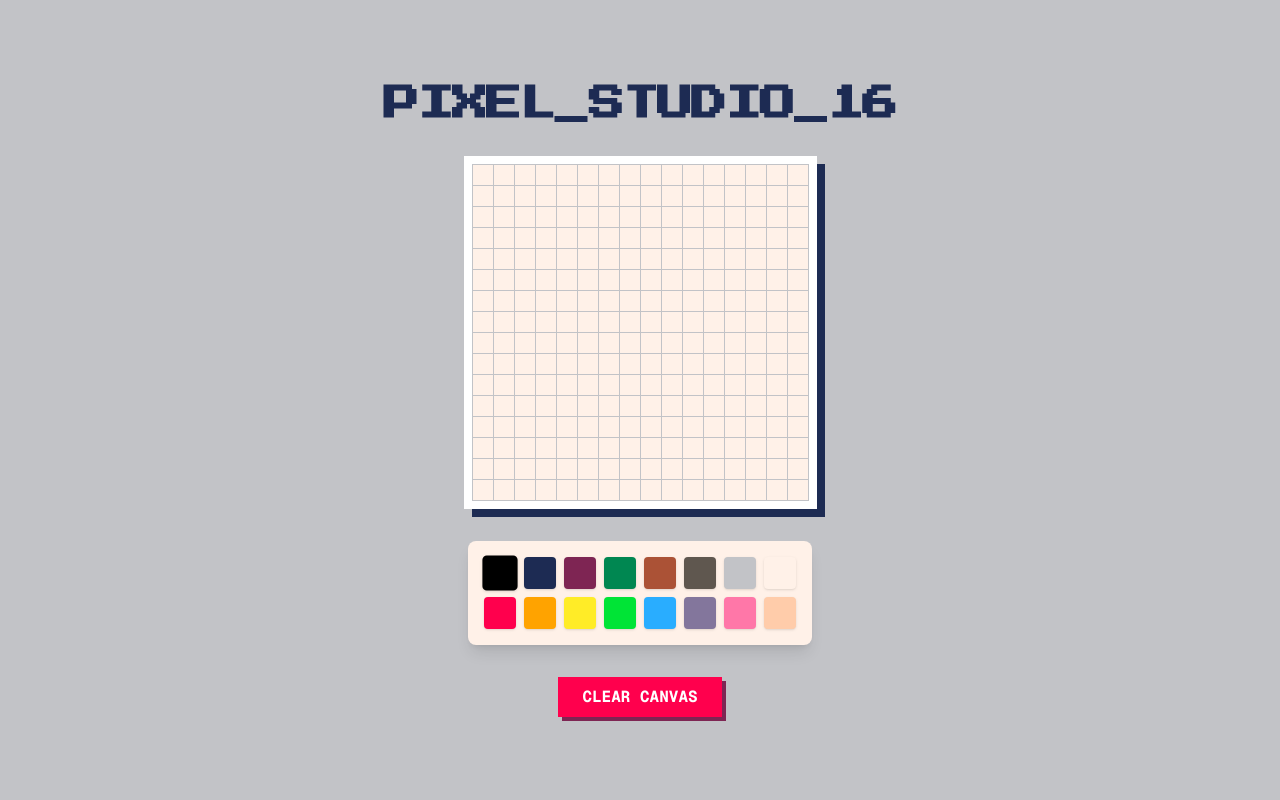
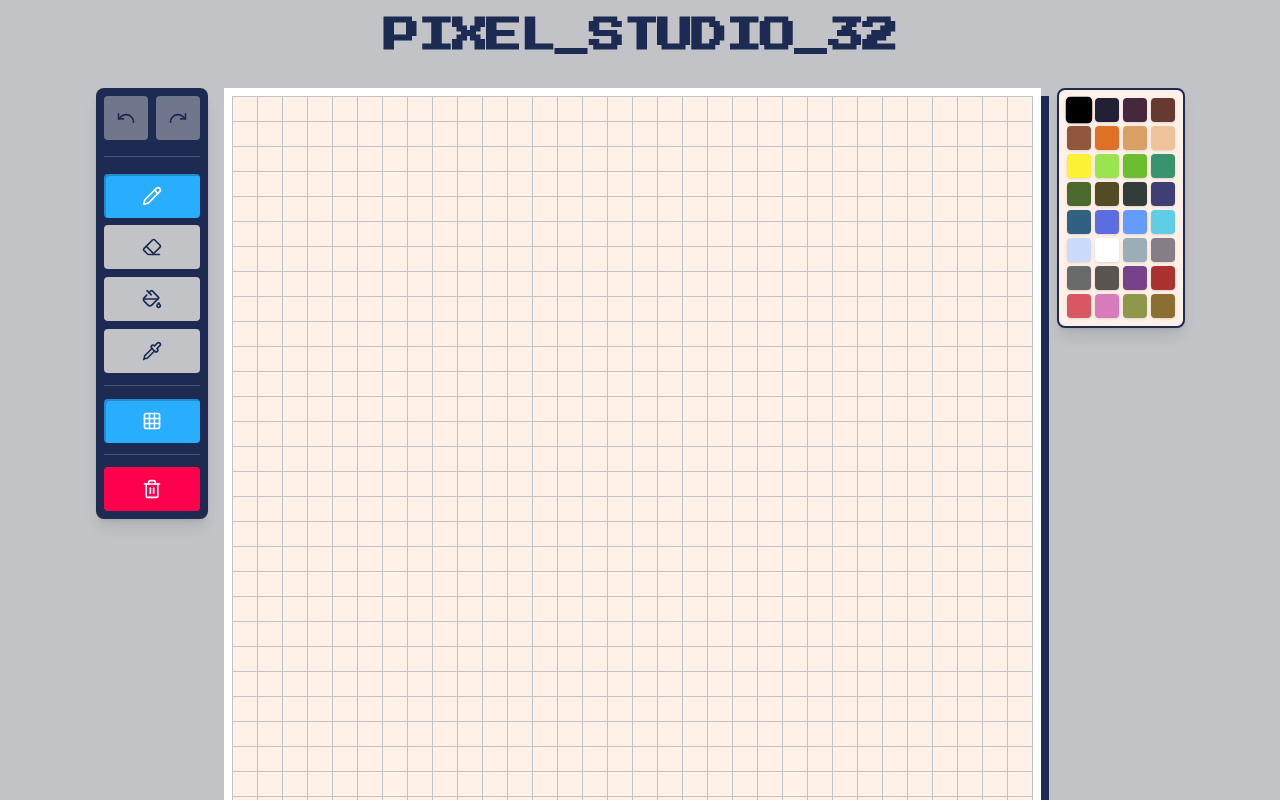
Before and after one commit to AidenCarrera/random-web, a Next.js app: page /pixel-art in a window 1280 px wide. Shown: the top 800 px of the page. Built offline with nearby package versions, Linux system fonts and the light colour scheme.

Commit message:
Update pixel-art
Add higher grid size and more colors. Also add more tools such as fill, grid, undo and redo.

```diff
--- a/app/pixel-art/page.tsx
+++ b/app/pixel-art/page.tsx
@@ -1,80 +1,317 @@
 "use client";
 
-import { useState } from "react";
+import { useState, useEffect, useCallback } from "react";
+import {
+  Eraser,
+  PaintBucket,
+  Pipette,
+  Pencil,
+  Trash2,
+  Undo,
+  Redo,
+  Grid3X3,
+} from "lucide-react";
 
-const GRID_SIZE = 16;
+const GRID_SIZE = 32;
+const DEFAULT_COLOR = "#fff1e8";
 const COLORS = [
   "#000000",
-  "#1d2b53",
-  "#7e2553",
-  "#008751",
-  "#ab5236",
-  "#5f574f",
-  "#c2c3c7",
-  "#fff1e8",
-  "#ff004d",
-  "#ffa300",
-  "#ffec27",
-  "#00e436",
-  "#29adff",
-  "#83769c",
-  "#ff77a8",
-  "#ffccaa",
+  "#222034",
+  "#45283c",
+  "#663931", // Darks
+  "#8f563b",
+  "#df7126",
+  "#d9a066",
+  "#eec39a", // Earth/Skin
+  "#fbf236",
+  "#99e550",
+  "#6abe30",
+  "#37946e", // Greens
+  "#4b692f",
+  "#524b24",
+  "#323c39",
+  "#3f3f74", // Nature/Desaturated
+  "#306082",
+  "#5b6ee1",
+  "#639bff",
+  "#5fcde4", // Blues
+  "#cbdbfc",
+  "#ffffff",
+  "#9badb7",
+  "#847e87", // White/Grays
+  "#696a6a",
+  "#595652",
+  "#76428a",
+  "#ac3232", // Grays/Purples/Red
+  "#d95763",
+  "#d77bba",
+  "#8f974a",
+  "#8a6f30", // Accents
 ];
+
+type Tool = "pencil" | "eraser" | "fill" | "picker";
 
 export default function PixelArt() {
   const [grid, setGrid] = useState<string[]>(
-    Array(GRID_SIZE * GRID_SIZE).fill("#fff1e8")
+    Array(GRID_SIZE * GRID_SIZE).fill(DEFAULT_COLOR)
   );
+  // History Management
+  const [history, setHistory] = useState<string[][]>([
+    Array(GRID_SIZE * GRID_SIZE).fill(DEFAULT_COLOR),
+  ]);
+  const [historyIndex, setHistoryIndex] = useState(0);
+
   const [selectedColor, setSelectedColor] = useState(COLORS[0]);
+  const [activeTool, setActiveTool] = useState<Tool>("pencil");
   const [isDrawing, setIsDrawing] = useState(false);
+  const [showGrid, setShowGrid] = useState(true);
 
-  const handlePixelClick = (index: number) => {
-    const newGrid = [...grid];
-    newGrid[index] = selectedColor;
+  // Helper to update grid with history
+  const updateGrid = (newGrid: string[]) => {
+    const newHistory = history.slice(0, historyIndex + 1);
+    newHistory.push(newGrid);
+    // Limit history stack
+    if (newHistory.length > 50) newHistory.shift();
+
+    setHistory(newHistory);
+    setHistoryIndex(newHistory.length - 1);
     setGrid(newGrid);
   };
 
-  const handleMouseEnter = (index: number) => {
+  const undo = useCallback(() => {
+    if (historyIndex > 0) {
+      setHistoryIndex(historyIndex - 1);
+      setGrid(history[historyIndex - 1]);
+    }
+  }, [history, historyIndex]);
+
+  const redo = useCallback(() => {
+    if (historyIndex < history.length - 1) {
+      setHistoryIndex(historyIndex + 1);
+      setGrid(history[historyIndex + 1]);
+    }
+  }, [history, historyIndex]);
+
+  // Keyboard Shortcuts
+  useEffect(() => {
+    const handleKeyDown = (e: KeyboardEvent) => {
+      if ((e.ctrlKey || e.metaKey) && e.key === "z") {
+        e.preventDefault();
+        undo();
+      }
+      if (
+        (e.ctrlKey || e.metaKey) &&
+        (e.key === "y" || (e.shiftKey && e.key === "Z"))
+      ) {
+        e.preventDefault();
+        redo();
+      }
+    };
+    window.addEventListener("keydown", handleKeyDown);
+    return () => window.removeEventListener("keydown", handleKeyDown);
+  }, [undo, redo]);
+
+  // BFS Flood Fill Algorithm
+  const floodFill = (
+    index: number,
+    targetColor: string,
+    replacementColor: string
+  ) => {
+    if (targetColor === replacementColor) return;
+
+    const newGrid = [...grid];
+    const queue: number[] = [index];
+    const visited = new Set([index]);
+
+    while (queue.length > 0) {
+      const curIndex = queue.shift()!;
+      newGrid[curIndex] = replacementColor;
+
+      const x = curIndex % GRID_SIZE;
+      const y = Math.floor(curIndex / GRID_SIZE);
+
+      const neighbors = [
+        { dx: 0, dy: -1 },
+        { dx: 0, dy: 1 },
+        { dx: -1, dy: 0 },
+        { dx: 1, dy: 0 },
+      ];
+
+      for (const { dx, dy } of neighbors) {
+        const nx = x + dx;
+        const ny = y + dy;
+
+        if (nx >= 0 && nx < GRID_SIZE && ny >= 0 && ny < GRID_SIZE) {
+          const nIndex = ny * GRID_SIZE + nx;
+          if (!visited.has(nIndex) && newGrid[nIndex] === targetColor) {
+            visited.add(nIndex);
+            queue.push(nIndex);
+          }
+        }
+      }
+    }
+    updateGrid(newGrid);
+  };
+
+  const handleInteraction = (index: number, isClick: boolean) => {
+    if (activeTool === "fill" && isClick) {
+      floodFill(index, grid[index], selectedColor);
+    } else if (activeTool === "picker" && isClick) {
+      setSelectedColor(grid[index]);
+      setActiveTool("pencil");
+    } else if (activeTool === "pencil" || activeTool === "eraser") {
+      const newGrid = [...grid];
+      const newColor = activeTool === "eraser" ? DEFAULT_COLOR : selectedColor;
+      if (newGrid[index] !== newColor) {
+        newGrid[index] = newColor;
+        // Only push to history on mouse up for drag operations?
+        // For simplicity, we'll update local state during drag and commit on mouse up,
+        // BUT current structure updates state directly.
+        // To avoid history spam, dragging usually requires a temporary buffer.
+        // Let's implement a simpler "drag buffer" approach if needed, or just commit every pixel.
+        // Actually, committing every pixel makes history huge.
+        // Let's use a "tempGrid" approach for drag operations.
+        // Or simpler: Update `grid` directly during drag, and push to `history` only on `onMouseUp`.
+        setGrid(newGrid);
+      }
+    }
+  };
+
+  const onMouseDown = (index: number) => {
+    setIsDrawing(true);
+    handleInteraction(index, true);
+  };
+
+  const onMouseEnter = (index: number) => {
     if (isDrawing) {
-      handlePixelClick(index);
+      handleInteraction(index, false);
+    }
+  };
+
+  const onMouseUpGlobal = () => {
+    if (isDrawing) {
+      setIsDrawing(false);
+      // Determine if grid changed compared to last history to push new state
+      // This requires comparing full arrays which can be heavy but necessary for clean history.
+      // Optimization: We can just push whatever `grid` is now if it's different from `history[index]`.
+      const currentHistoryGrid = history[historyIndex];
+      // Simple JSON check or iteration
+      if (JSON.stringify(grid) !== JSON.stringify(currentHistoryGrid)) {
+        updateGrid(grid);
+      }
     }
   };
 
   return (
-    <div className="min-h-screen bg-[#c2c3c7] flex flex-col items-center justify-center p-4 select-none font-mono">
+    <div
+      className="min-h-screen bg-[#c2c3c7] flex flex-col items-center justify-center p-4 select-none font-mono"
+      onMouseUp={onMouseUpGlobal}
+    >
       <h1 className="text-4xl text-[#1d2b53] mb-8 font-bold tracking-tighter pixel-font">
-        PIXEL_STUDIO_16
+        PIXEL_STUDIO_32
       </h1>
 
+      <div className="flex gap-4 items-start">
+        {/* Toolbar */}
+        <div className="flex flex-col gap-2 bg-[#1d2b53] p-2 rounded-lg shadow-lg">
+          <div className="grid grid-cols-2 gap-2 mb-2">
+            <ToolButton
+              active={false}
+              onClick={undo}
+              disabled={historyIndex === 0}
+              icon={<Undo className="w-5 h-5" />}
+              label="Undo (Ctrl+Z)"
+            />
+            <ToolButton
+              active={false}
+              onClick={redo}
+              disabled={historyIndex === history.length - 1}
+              icon={<Redo className="w-5 h-5" />}
+              label="Redo (Ctrl+Y)"
+            />
+          </div>
+
+          <div className="h-px bg-white/20 mb-2" />
+
+          <ToolButton
+            active={activeTool === "pencil"}
+            onClick={() => setActiveTool("pencil")}
+            icon={<Pencil className="w-5 h-5" />}
+            label="Pencil"
+          />
+          <ToolButton
+            active={activeTool === "eraser"}
+            onClick={() => setActiveTool("eraser")}
+            icon={<Eraser className="w-5 h-5" />}
+            label="Eraser"
+          />
+          <ToolButton
+            active={activeTool === "fill"}
+            onClick={() => setActiveTool("fill")}
+            icon={<PaintBucket className="w-5 h-5" />}
+            label="Fill"
+          />
+          <ToolButton
+            active={activeTool === "picker"}
+            onClick={() => setActiveTool("picker")}
+            icon={<Pipette className="w-5 h-5" />}
+            label="Picker"
+          />
+
+          <div className="h-px bg-white/20 my-1" />
+          <ToolButton
+            active={showGrid}
+            onClick={() => setShowGrid(!showGrid)}
+            icon={<Grid3X3 className="w-5 h-5" />}
+            label="Toggle Grid"
+          />
+
+          <div className="h-px bg-white/20 my-1" />
+
+          <button
+            onClick={() =>
+              updateGrid(Array(GRID_SIZE * GRID_SIZE).fill(DEFAULT_COLOR))
+            }
+            className="p-3 rounded bg-[#ff004d] text-white hover:opacity-90 transition-all font-bold group relative flex justify-center"
+            title="Clear Canvas"
+          >
+            <Trash2 className="w-5 h-5" />
+          </button>
+        </div>
+
+        {/* Canvas Container */}
+        <div className="bg-white p-2 shadow-[8px_8px_0px_#1d2b53] cursor-crosshair">
           <div
-        className="bg-white p-2 shadow-[8px_8px_0px_#1d2b53] mb-8 cursor-crosshair"
-        onMouseDown={() => setIsDrawing(true)}
-        onMouseUp={() => setIsDrawing(false)}
-        onMouseLeave={() => setIsDrawing(false)}
-      >
-        <div
-          className="grid gap-px bg-[#c2c3c7] border border-[#c2c3c7]"
-          style={{ gridTemplateColumns: `repeat(${GRID_SIZE}, 20px)` }}
+            className={`grid ${
+              showGrid ? "gap-px bg-[#c2c3c7] border border-[#c2c3c7]" : ""
+            }`}
+            style={{
+              gridTemplateColumns: `repeat(${GRID_SIZE}, 24px)`,
+            }}
           >
             {grid.map((color, i) => (
               <div
                 key={i}
-              onMouseDown={() => handlePixelClick(i)}
-              onMouseEnter={() => handleMouseEnter(i)}
-              className="w-5 h-5 hover:opacity-80 transition-opacity"
+                onMouseDown={() => onMouseDown(i)}
+                onMouseEnter={() => onMouseEnter(i)}
+                className={`w-6 h-6 transition-colors ${
+                  activeTool === "picker"
+                    ? "cursor-copy hover:ring-2 ring-black z-10"
+                    : ""
+                }`}
                 style={{ backgroundColor: color }}
               />
             ))}
           </div>
         </div>
 
-      <div className="grid grid-cols-8 gap-2 bg-[#fff1e8] p-4 rounded-lg shadow-lg">
+        {/* Palette */}
+        <div className="grid grid-cols-4 gap-1 bg-[#fff1e8] p-2 rounded-lg shadow-lg border-2 border-[#1d2b53]">
           {COLORS.map((color) => (
             <button
               key={color}
               onClick={() => setSelectedColor(color)}
-            className={`w-8 h-8 rounded-sm shadow-sm transition-transform hover:scale-110 border-2 ${
+              className={`w-6 h-6 rounded-sm shadow-sm transition-transform hover:scale-110 border-2 ${
                 selectedColor === color
                   ? "border-black scale-110 z-10"
                   : "border-transparent"
@@ -83,13 +320,12 @@ export default function PixelArt() {
             />
           ))}
         </div>
+      </div>
 
-      <button
-        onClick={() => setGrid(Array(GRID_SIZE * GRID_SIZE).fill("#fff1e8"))}
-        className="mt-8 bg-[#ff004d] text-white px-6 py-2 shadow-[4px_4px_0px_#7e2553] active:translate-y-[4px] active:shadow-none font-bold"
-      >
-        CLEAR CANVAS
-      </button>
+      <p className="mt-4 text-[#5f574f] text-sm font-bold">
+        {GRID_SIZE}x{GRID_SIZE} • {activeTool.toUpperCase()} •{" "}
+        {historyIndex + 1}/{history.length}
+      </p>
 
       <style jsx global>{`
         @import url("https://fonts.googleapis.com/css2?family=Press+Start+2P&display=swap");
@@ -100,3 +336,30 @@ export default function PixelArt() {
     </div>
   );
 }
+
+const ToolButton = ({
+  active,
+  onClick,
+  icon,
+  label,
+  disabled,
+}: {
+  active: boolean;
+  onClick: () => void;
+  icon: React.ReactNode;
+  label: string;
+  disabled?: boolean;
+}) => (
+  <button
+    onClick={onClick}
+    disabled={disabled}
+    title={label}
+    className={`p-3 rounded transition-all flex justify-center items-center ${
+      active
+        ? "bg-[#29adff] text-white shadow-[inset_2px_2px_0px_rgba(0,0,0,0.2)] translate-y-px"
+        : "bg-[#c2c3c7] text-[#1d2b53] hover:bg-white disabled:opacity-50 disabled:cursor-not-allowed disabled:hover:bg-[#c2c3c7]"
+    }`}
+  >
+    {icon}
+  </button>
+);
```
Lines whose indentation alone changed are shown as unchanged.
